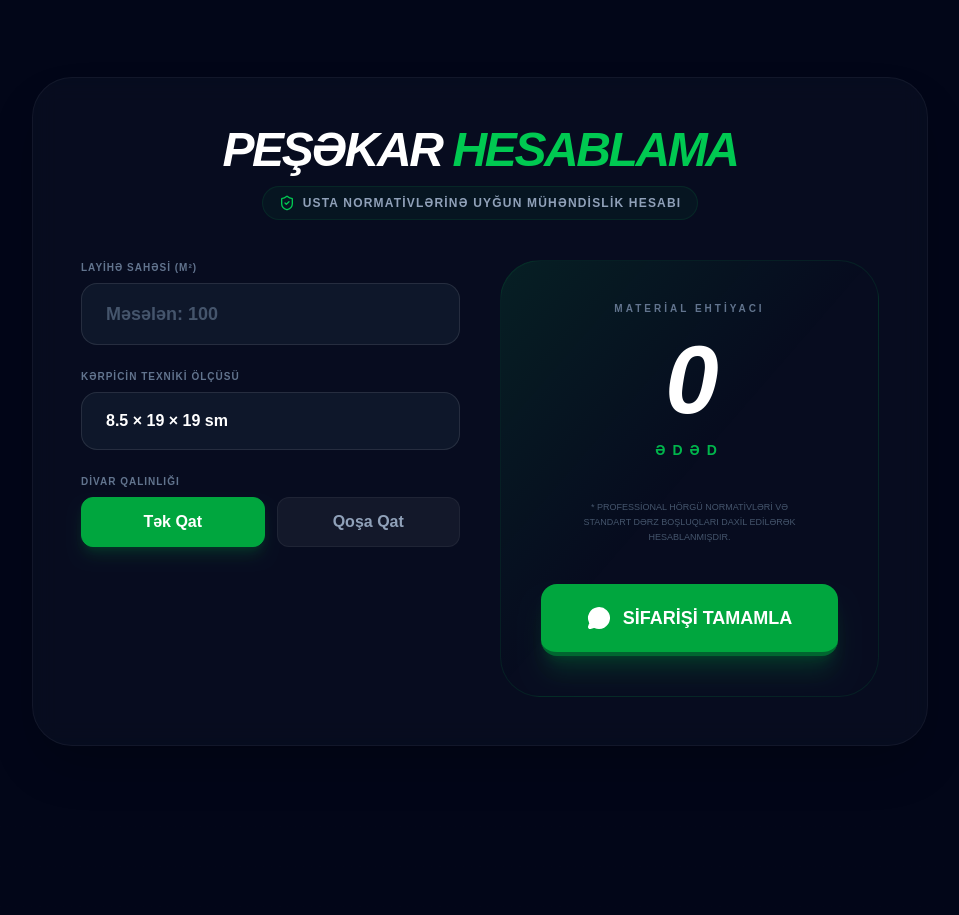
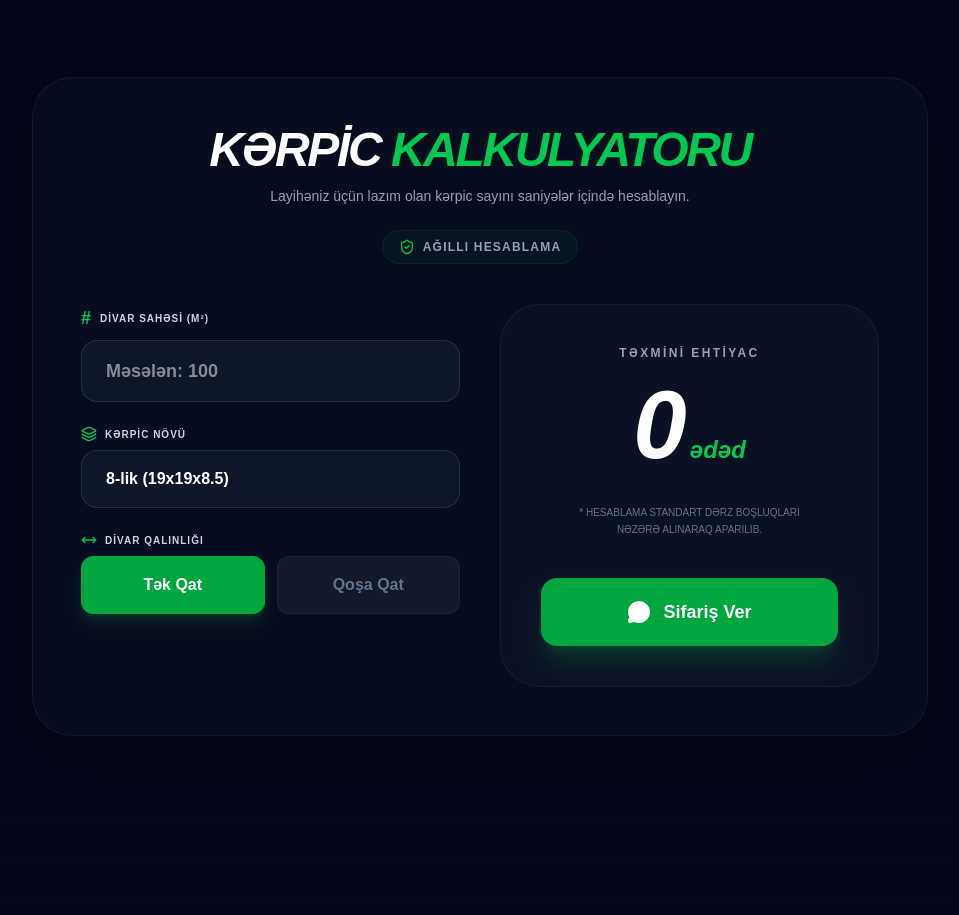
Before and after one commit to H-Cavid/Kerpical, a Next.js app in the folder kerpic-marketplace/: page / in a window 1280 px wide. Shown: the part 2300-3215 px from the top of the page, without its empty margins (160-1119 px from the left). Built offline with nearby package versions, Linux system fonts and the light colour scheme.

Commit message:
<<--kalkulyator duzeldildi-->>

```diff
--- a/kerpic-marketplace/components/Calculator.tsx
+++ b/kerpic-marketplace/components/Calculator.tsx
@@ -4,15 +4,14 @@ import { useState, useEffect } from "react";
 import { Hash, MoveHorizontal, Layers, MessageCircle, ShieldCheck } from "lucide-react";
 
 /**
- * Professional usta normativləri və texniki ölçülər
- * Rəqəmlər sahə təcrübəsinə əsaslanan dəqiq hesablamalardır.
+ * Sənin istədiyin formatda ölçülər və atanın usta rəqəmləri
  */
 const BRICK_DATA = {
-  "8": { name: "8.5 × 19 × 19 sm", perSquare: 27, multiMode: false },
-  "10": { name: "10 × 19 × 19 sm", perSquare: 27, multiMode: false },
-  "13": { name: "13.5 × 19 × 19 sm", perSquare: 27, multiMode: false },
-  "29": { name: "29 × 19 × 19 sm", modes: { uzununa: 18, enine: 22 }, multiMode: true },
-  "39": { name: "39 × 19 × 19 sm", modes: { uzununa: 14, enine: 18 }, multiMode: true },
+  "8": { name: "8-lik (19x19x8.5)", perSquare: 27, multiMode: false },
+  "10": { name: "10-luq (10x19x19)", perSquare: 27, multiMode: false },
+  "13": { name: "13-lük (19x19x13.5)", perSquare: 27, multiMode: false },
+  "29": { name: "29-luq (19x19x29)", modes: { uzununa: 18, enine: 22 }, multiMode: true },
+  "39": { name: "39-luq (19x19x39)", modes: { uzununa: 14, enine: 18 }, multiMode: true },
 };
 
 export default function Calculator() {
@@ -22,15 +21,15 @@ export default function Calculator() {
   const [wallType, setWallType] = useState<"single" | "double">("single");
   const [result, setResult] = useState(0);
 
-  // Hesablama məntiqi: Sahə * Normativ əmsalı
   useEffect(() => {
     const selected = BRICK_DATA[type];
+    // Normativlər: 27, 18/22, 14/18
     let count = area * (selected.multiMode ? selected.modes[mode] : selected.perSquare);
     if (wallType === "double") count *= 2;
     setResult(Math.ceil(count));
   }, [area, type, mode, wallType]);
 
-  const whatsappMessage = `Salam, kerpical.az. Layihəm üçün ${area} m² sahəyə ${BRICK_DATA[type].name} kərpicindən (${wallType === "single" ? "tək qat" : "qoşa qat"}) cəmi ${result} ədəd hesabladım. Qiymət təklifi ala bilərəm?`;
+  const whatsappMessage = `Salam, kerpical.az. ${area} m² sahə üçün ${BRICK_DATA[type].name} kərpicindən (${wallType === "single" ? "tək qat" : "qoşa qat"}) ${result} ədəd üçün qiymət təklifi istəyirəm.`;
 
   return (
     <section id="calculator" className="py-20 bg-slate-950 text-white font-sans overflow-hidden">
@@ -39,12 +38,13 @@ export default function Calculator() {
 
           <div className="text-center mb-10">
             <h2 className="text-3xl md:text-5xl font-black uppercase italic mb-3 tracking-tighter">
-              PEŞƏKAR <span className="text-green-500">HESABLAMA</span>
+              KƏRPİC <span className="text-green-500">KALKULYATORU</span>
             </h2>
+            <p className="text-slate-400 text-sm mb-6">Layihəniz üçün lazım olan kərpic sayını saniyələr içində hesablayın.</p>
             <div className="inline-flex items-center gap-2 bg-green-500/5 border border-green-500/10 px-4 py-2 rounded-full">
               <ShieldCheck className="w-4 h-4 text-green-500" />
               <span className="text-[10px] md:text-xs font-bold text-slate-400 uppercase tracking-widest leading-none">
-                Usta normativlərinə uyğun mühəndislik hesabı
+                AĞILLI HESABLAMA
               </span>
             </div>
           </div>
@@ -53,22 +53,26 @@ export default function Calculator() {
             <div className="space-y-6">
               {/* Sahə Girişi */}
               <div>
-                <label className="text-[10px] font-bold text-slate-500 uppercase tracking-widest mb-2 block">Layihə Sahəsi (m²)</label>
+                <label className="text-[10px] font-bold text-slate-300 uppercase tracking-widest mb-2 flex items-center gap-2">
+                  <span className="text-green-500 text-lg">#</span> DİVAR SAHƏSİ (M²)
+                </label>
                 <input
                   type="number"
                   placeholder="Məsələn: 100"
                   onChange={(e) => setArea(Number(e.target.value))}
-                  className="w-full bg-slate-800/40 border border-white/10 rounded-2xl py-4 px-6 focus:border-green-500 outline-none transition-all font-bold text-lg placeholder:text-slate-600"
+                  className="w-full bg-slate-800/40 border border-white/10 rounded-2xl py-4 px-6 focus:border-green-500 outline-none transition-all font-bold text-lg"
                 />
               </div>
 
-              {/* Texniki Ölçü Seçimi */}
+              {/* Kərpic Növü və Ölçüsü */}
               <div>
-                <label className="text-[10px] font-bold text-slate-500 uppercase tracking-widest mb-2 block">Kərpicin Texniki Ölçüsü</label>
+                <label className="text-[10px] font-bold text-slate-300 uppercase tracking-widest mb-2 flex items-center gap-2">
+                   <Layers className="w-4 h-4 text-green-500" /> KƏRPİC NÖVÜ
+                </label>
                 <select
                   value={type}
                   onChange={(e) => setType(e.target.value as any)}
-                  className="w-full bg-slate-800/40 border border-white/10 rounded-2xl py-4 px-6 font-bold outline-none cursor-pointer hover:border-white/20 transition-all appearance-none"
+                  className="w-full bg-slate-800/40 border border-white/10 rounded-2xl py-4 px-6 font-bold outline-none cursor-pointer appearance-none text-white shadow-inner"
                 >
                   {Object.entries(BRICK_DATA).map(([key, val]) => (
                     <option key={key} value={key} className="bg-slate-900">{val.name}</option>
@@ -76,20 +80,22 @@ export default function Calculator() {
                 </select>
               </div>
 
-              {/* Hörgü Metodu - Yalnız 29/39 ölçülərində aktiv olur */}
+              {/* Hörgü Metodu - Dinamik (image_98cc5b.png stilində) */}
               {BRICK_DATA[type].multiMode && (
-                <div className="pt-2 animate-in fade-in slide-in-from-top-2 duration-300">
-                  <label className="text-[10px] font-bold text-slate-500 uppercase tracking-widest mb-2 block italic text-center md:text-left">Hörgü Metodu</label>
+                <div className="pt-2 animate-in fade-in duration-300">
+                  <label className="text-[10px] font-bold text-slate-300 uppercase tracking-widest mb-2 flex items-center gap-2">
+                    <MoveHorizontal className="w-4 h-4 text-green-500" /> HÖRGÜ ÜSULU
+                  </label>
                   <div className="grid grid-cols-2 gap-3">
                     <button
                       onClick={() => setMode("uzununa")}
-                      className={`py-3 rounded-xl font-bold border transition-all ${mode === "uzununa" ? "bg-green-600 border-green-600 text-white shadow-lg shadow-green-600/20" : "bg-white/5 border-white/5 text-slate-400 hover:border-white/10"}`}
+                      className={`py-4 rounded-xl font-bold border transition-all ${mode === "uzununa" ? "bg-green-600 border-green-600 shadow-lg shadow-green-600/20" : "bg-white/5 border-white/5 text-slate-500"}`}
                     >
                       Uzununa
                     </button>
                     <button
                       onClick={() => setMode("enine")}
-                      className={`py-3 rounded-xl font-bold border transition-all ${mode === "enine" ? "bg-green-600 border-green-600 text-white shadow-lg shadow-green-600/20" : "bg-white/5 border-white/5 text-slate-400 hover:border-white/10"}`}
+                      className={`py-4 rounded-xl font-bold border transition-all ${mode === "enine" ? "bg-green-600 border-green-600 shadow-lg shadow-green-600/20" : "bg-white/5 border-white/5 text-slate-500"}`}
                     >
                       Eninə
                     </button>
@@ -97,19 +103,21 @@ export default function Calculator() {
                 </div>
               )}
 
-              {/* Divar Qalınlığı (Qat) */}
+              {/* Divar Qalınlığı */}
               <div>
-                <label className="text-[10px] font-bold text-slate-500 uppercase tracking-widest mb-2 block text-center md:text-left">Divar Qalınlığı</label>
+                <label className="text-[10px] font-bold text-slate-300 uppercase tracking-widest mb-2 flex items-center gap-2">
+                   <MoveHorizontal className="w-4 h-4 text-green-500" /> DİVAR QALINLIĞI
+                </label>
                 <div className="grid grid-cols-2 gap-3">
                   <button
                     onClick={() => setWallType("single")}
-                    className={`py-3 rounded-xl font-bold border transition-all ${wallType === "single" ? "bg-green-600 border-green-600 text-white shadow-lg shadow-green-600/20" : "bg-white/5 border-white/5 text-slate-400 hover:border-white/10"}`}
+                    className={`py-4 rounded-xl font-bold border transition-all ${wallType === "single" ? "bg-green-600 border-green-600 shadow-lg shadow-green-600/20" : "bg-white/5 border-white/5 text-slate-500"}`}
                   >
                     Tək Qat
                   </button>
                   <button
                     onClick={() => setWallType("double")}
-                    className={`py-3 rounded-xl font-bold border transition-all ${wallType === "double" ? "bg-green-600 border-green-600 text-white shadow-lg shadow-green-600/20" : "bg-white/5 border-white/5 text-slate-400 hover:border-white/10"}`}
+                    className={`py-4 rounded-xl font-bold border transition-all ${wallType === "double" ? "bg-green-600 border-green-600 shadow-lg shadow-green-600/20" : "bg-white/5 border-white/5 text-slate-500"}`}
                   >
                     Qoşa Qat
                   </button>
@@ -117,31 +125,30 @@ export default function Calculator() {
               </div>
             </div>
 
-            {/* Nəticə Paneli - "ədəd" yazısı dizaynı yeniləndi */}
-            <div className="bg-gradient-to-br from-green-500/10 via-transparent to-transparent border border-green-500/10 rounded-[2.5rem] p-10 flex flex-col items-center justify-center text-center relative overflow-hidden group">
-              <span className="text-slate-500 text-[10px] font-bold uppercase tracking-[0.3em] mb-4">Material Ehtiyacı</span>
+            {/* Nəticə Paneli (image_99405c.png stilində) */}
+            <div className="bg-slate-900/60 border border-white/5 rounded-[2.5rem] p-10 flex flex-col items-center justify-center text-center">
+              <span className="text-slate-400 text-xs font-bold uppercase tracking-[0.2em] mb-4">TƏXMİNİ EHTİYAC</span>
 
-              <div className="flex flex-col items-center mb-2">
-                <span className="text-7xl md:text-8xl font-black italic tracking-tighter leading-none group-hover:scale-105 transition-transform duration-500">
+              <div className="flex items-baseline gap-2 mb-2">
+                <span className="text-8xl font-black italic tracking-tighter text-white">
                   {result}
                 </span>
-                <span className="text-green-500 text-sm font-bold uppercase tracking-[0.5em] mt-3 opacity-90">
+                <span className="text-green-500 text-2xl font-black italic">
                   ədəd
                 </span>
               </div>
 
-              <p className="mt-8 text-[9px] text-slate-600 uppercase font-medium leading-relaxed max-w-[220px]">
-                * Professional hörgü normativləri və standart dərz boşluqları daxil edilərək hesablanmışdır.
+              <p className="mt-6 text-[10px] text-slate-500 uppercase leading-relaxed max-w-[240px]">
+                * Hesablama standart dərz boşluqları nəzərə alınaraq aparılıb.
               </p>
 
               <a
                 href={`https://wa.me/994776235836?text=${encodeURIComponent(whatsappMessage)}`}
                 target="_blank"
-                rel="noopener noreferrer"
-                className="w-full mt-10 bg-green-600 hover:bg-green-500 py-5 rounded-2xl flex items-center justify-center gap-3 font-black text-lg transition-all shadow-xl shadow-green-600/20 active:scale-95 border-b-4 border-green-800"
+                className="w-full mt-10 bg-green-600 hover:bg-green-500 py-5 rounded-2xl flex items-center justify-center gap-3 font-black text-lg transition-all shadow-xl shadow-green-600/20"
               >
                 <MessageCircle className="w-6 h-6 fill-current" />
-                SİFARİŞİ TAMAMLA
+                Sifariş Ver
               </a>
             </div>
           </div>
```
